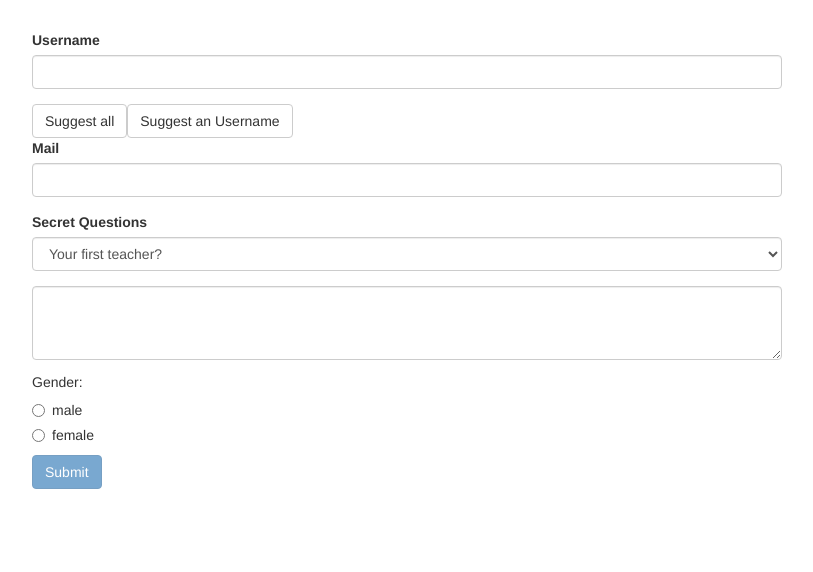
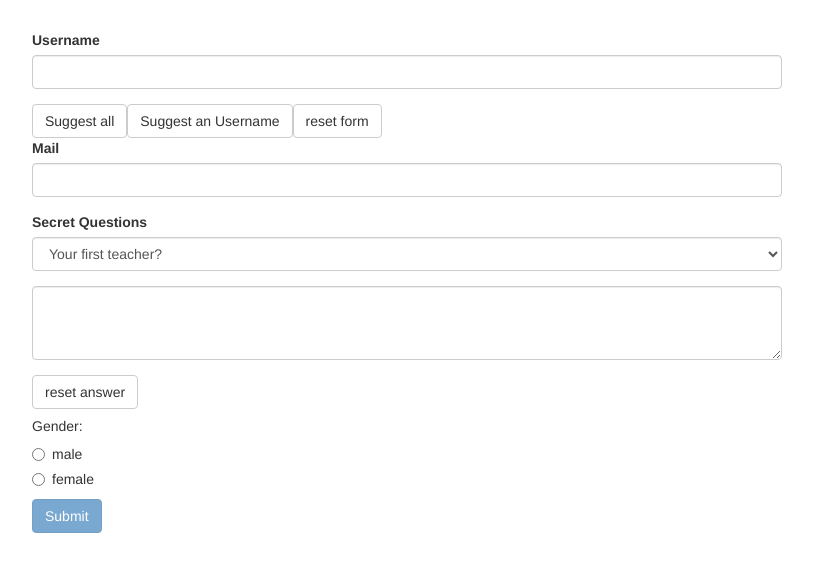
Before and after one commit to tiansiyu0210/angular-forms, an Angular app: page / in a window 1280 px wide. Shown: the top 572 px of the page, without its empty margins (233-1046 px from the left). Built offline with nearby package versions, Linux system fonts and the light colour scheme.

Commit message:
reset the form

```diff
--- a/src/app/app.component.html
+++ b/src/app/app.component.html
@@ -9,6 +9,8 @@
           </div>
           <button class="btn btn-default" type="button" (click)="suggestAll()">Suggest all</button>
           <button class="btn btn-default" type="button" (click)="suggestUserName()">Suggest an Username</button>
+          <button class="btn btn-default" type="button" (click)="resetForm()">reset form</button>
+
           <div class="form-group">
             <label for="email">Mail</label>
             <input type="email" id="email" class="form-control" ngModel name="email" required email
@@ -27,6 +29,7 @@
         <div class="form-group">
           <textarea rows="3" class="form-control" name="answer" [(ngModel)]="answer"></textarea>
         </div>
+        <button class="btn btn-default" type="button" (click)="resetAnswer()">reset answer</button>
         <span class="help-block">{{answer}}</span>
 
         <h5>Gender: </h5>
--- a/src/app/app.component.ts
+++ b/src/app/app.component.ts
@@ -44,6 +44,15 @@ export class AppComponent {
     console.log(this.myForm.value);
   }
 
+  resetForm() {
+    this.myForm.resetForm();
+    //this.myForm.reset();
+  }
+
+  resetAnswer() {
+    this.myForm.controls['answer'].reset();
+  }
+
 }
 
 
```
